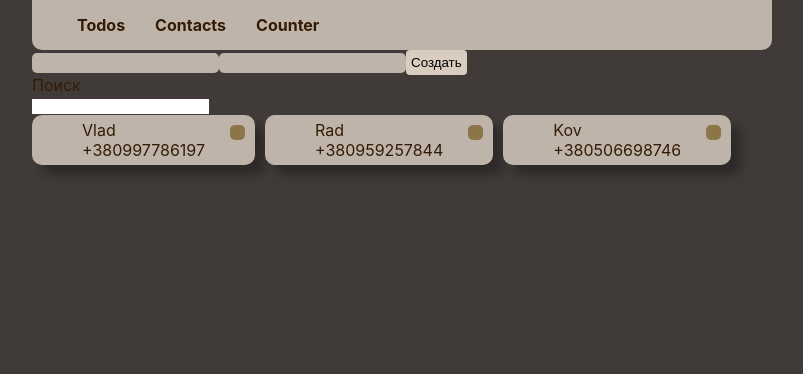
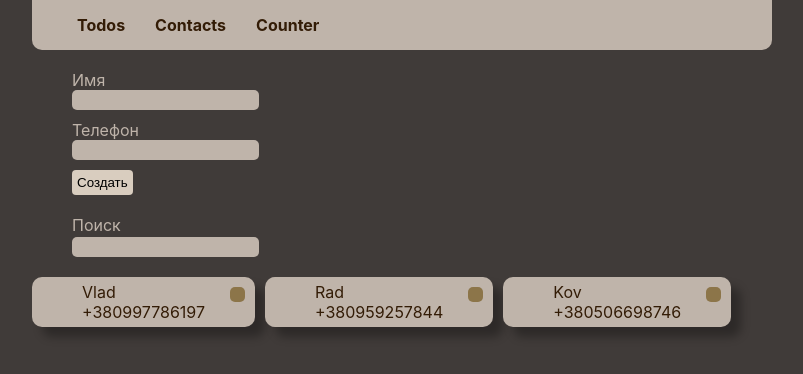
Before and after one commit to Radkovskiy/SkillSync, a React (Create React App) app: page /contacts in a window 1280 px wide. Shown: the top 374 px of the page, without its empty margins (238-1041 px from the left). Built offline with nearby package versions, Linux system fonts and the light colour scheme.

Commit message:
styled contacts

```diff
--- a/src/components/contacts/ContactForm.jsx
+++ b/src/components/contacts/ContactForm.jsx
@@ -1,6 +1,15 @@
 import React from 'react'
 import { useDispatch, useSelector } from 'react-redux'
 import { v4 as uuidv4 } from 'uuid';
+import styled from 'styled-components';
+
+const FormWrapp = styled.form`
+  display: flex;
+  align-items: flex-start;
+  flex-direction: column;
+
+  padding: 20px 40px 20px 40px;
+`
 
 
 const ContactForm = () => {
@@ -60,16 +69,18 @@ const ContactForm = () => {
 
   return (
     <>
-      <form
+      <FormWrapp
         onSubmit={handleSubmit}>
+          Имя
         <input
-          className='input'
+          className='input contactInput'
           type="text"
           name='name'
           value={newName}
           onChange={e => handleChange(e, 'setName')} />
+          Телефон
         <input
-          className='input'
+          className='input contactInput'
           type="tel"
           name='number'
           pattern="[0-9+]+"
@@ -80,7 +91,7 @@ const ContactForm = () => {
           className='button'>
           Создать
         </button>
-      </form>
+      </FormWrapp>
     </>
   )
 }
--- a/src/components/contacts/Contacts.jsx
+++ b/src/components/contacts/Contacts.jsx
@@ -1,13 +1,13 @@
 import React from 'react'
 import RenderContacts from './RenderContacts'
-import SearchBar from './SearchBar'
+import ContactsSearchBar from './ContactsSearchBar'
 import ContactForm from './ContactForm'
 
 const Contacts = () => {
   return (
     <div className="container">
       <ContactForm />
-      <SearchBar />
+      <ContactsSearchBar />
       <RenderContacts />
     </div>
   )
--- a/src/components/todos/SearchBar.jsx
+++ b/src/components/contacts/ContactsSearchBar.jsx
@@ -1,17 +1,16 @@
+import React from 'react'
 import { useDispatch } from 'react-redux'
 import styled from 'styled-components'
 
-const SearchText = styled.p`
-  color: #BFB4AA;
-
+const SearchWrapp = styled.div`
+  padding-bottom: 20px;
+  padding-left: 40px;
 `
 
-
-const SearchBar = () => {
+const ContactsSearchBar = () => {
   const dispatch = useDispatch()
 
   const onFilter = ({ target: { value } }) => {
-
     dispatch({
       type: 'filterByValue',
       payload: {
@@ -20,16 +19,16 @@ const SearchBar = () => {
     })
   }
 
+
   return (
-    <div>
-      <SearchText className='search'>Поиск</SearchText>
+    <SearchWrapp>
+      <p>Поиск</p>
       <input
-        className='searchInput input'
-        type='text'
+        className='input'
         onChange={onFilter}
-      />
-    </div>
+        type="text" />
+    </SearchWrapp>
   )
 }
 
-export default SearchBar
+export default ContactsSearchBar
--- a/src/components/contacts/RenderContacts.jsx
+++ b/src/components/contacts/RenderContacts.jsx
@@ -21,7 +21,10 @@ top: 10px;
 const ContactItem = styled.li`
 position: relative;
 padding: 5px 50px;
+
 background-color:#BFB4AA;
+color: #331C06;
+
 border-radius: 10px;
 box-shadow: 10px 10px 10px 0px rgba(0, 0, 0, 0.3);
 `
--- a/src/components/todos/RenderTodos.jsx
+++ b/src/components/todos/RenderTodos.jsx
@@ -22,6 +22,7 @@ position: relative;
 display: flex;
 
 background-color:#BFB4AA;
+color: #331C06;
 
 width: 420px;
 border-radius: 10px;
--- a/src/components/contacts/SearchBar.jsx
+++ b/src/components/todos/TodoSearchBar.jsx
@@ -1,12 +1,12 @@
-import React from 'react'
 import { useDispatch } from 'react-redux'
 
 
 
-const SearchBar = () => {
+const TodoSearchBar = () => {
   const dispatch = useDispatch()
 
   const onFilter = ({ target: { value } }) => {
+
     dispatch({
       type: 'filterByValue',
       payload: {
@@ -15,15 +15,16 @@ const SearchBar = () => {
     })
   }
 
-
   return (
     <div>
       <p>Поиск</p>
       <input
+        className='searchInput input'
+        type='text'
         onChange={onFilter}
-        type="text" />
+      />
     </div>
   )
 }
 
-export default SearchBar
+export default TodoSearchBar
--- a/src/components/todos/Todos.jsx
+++ b/src/components/todos/Todos.jsx
@@ -1,5 +1,5 @@
 import React from 'react'
-import SearchBar from './SearchBar'
+import TodoSearchBar from './TodoSearchBar'
 import TodoForm from './TodoForm'
 import RenderTodos from './RenderTodos'
 import FilterButtons from './FilterButtons'
@@ -19,7 +19,7 @@ const Todos = () => {
     <div className='container'>
       <TodoForm />
       <FiltersWrapp>
-        <SearchBar />
+        <TodoSearchBar />
         <FilterButtons />
       </FiltersWrapp>
       <RenderTodos />
--- a/src/index.css
+++ b/src/index.css
@@ -5,7 +5,7 @@ body {
     'Ubuntu', 'Cantarell', 'Fira Sans', 'Droid Sans', 'Helvetica Neue',
     sans-serif;
   background-color: #403B39;
-  color: #331C06;
+  color: #bfb4aa;
 }
 
 .container {
@@ -26,6 +26,7 @@ body {
   border-bottom-right-radius: 10px;
 
   background-color: #bfb4aa;
+  color: #331C06;
 }
 
 .navLink:not(:last-child) {
@@ -55,3 +56,7 @@ body {
   background-color: #D9CDBF;
   border-radius: 4px;
 }
+
+.contactInput {
+  margin-bottom: 10px;
+}
```
